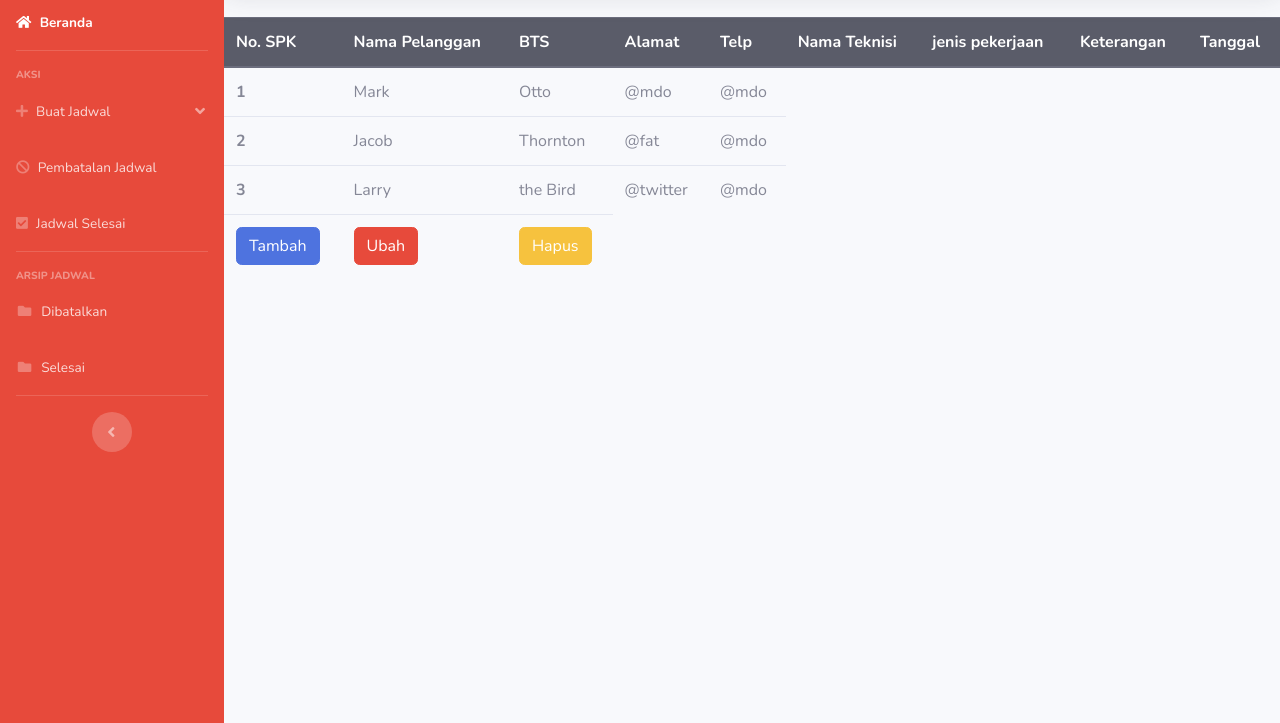
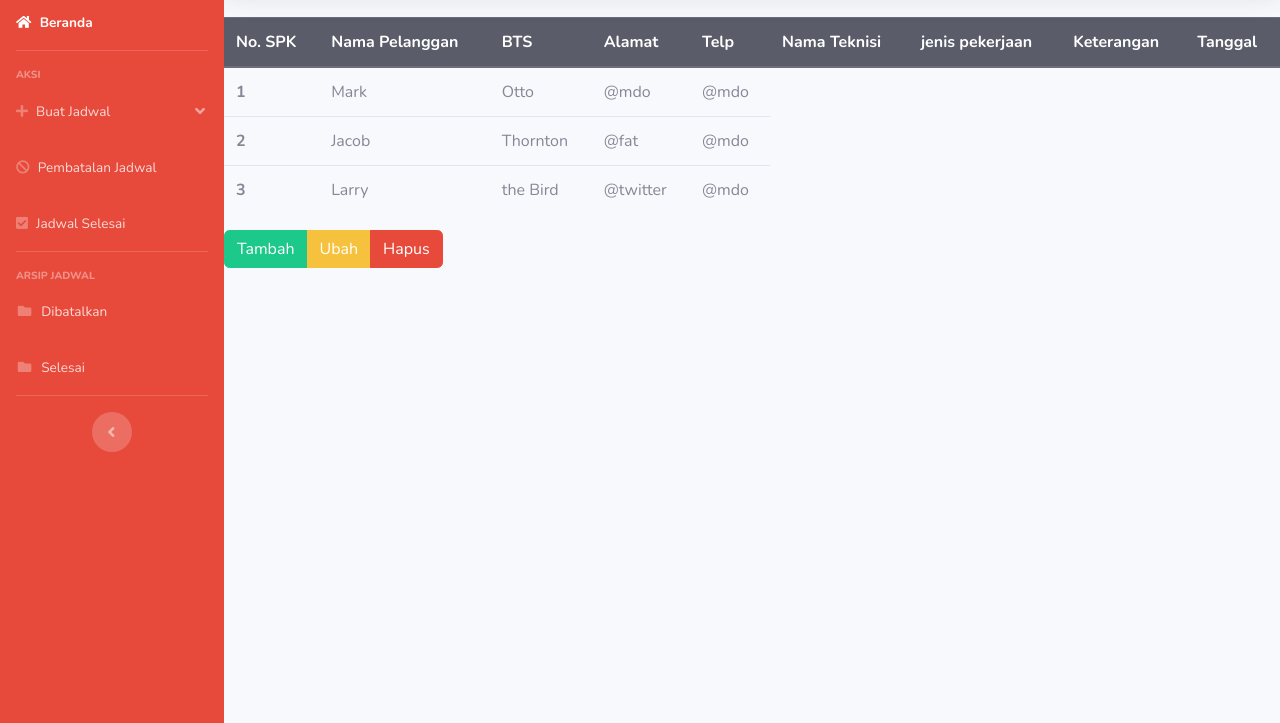
Before and after one commit to anggatonja/projekkpweb, a website with bundled scripts: page arsipbatal.html in a window 1280 px wide. Shown: the part 77-800 px from the top of the page. Built offline with nearby package versions, Linux system fonts and the light colour scheme.

Commit message:
push lagi

```diff
--- a/arsipbatal.html
+++ b/arsipbatal.html
@@ -352,14 +352,15 @@
               <td>@twitter</td>
               <td>@mdo</td>
             </tr>
-
-        <tr>
-        <td><button type="button" class="btn btn-primary">Tambah</button></td>
-        <td><button type="button" class="btn btn-danger">Ubah</button></td>
-        <td><button type="button" class="btn btn-warning">Hapus</button></td>
-        </tr>
       </tbody>
     </table>
+
+     <!---- Button Aksi---->
+     <div class="btn-group" role="group" aria-label="Basic example">
+      <button type="button" class="btn btn-success">Tambah</button>
+      <button type="button" class="btn btn-warning">Ubah</button>
+      <button type="button" class="btn btn-danger">Hapus</button>
+    </div>
 
           <!-- Bootstrap core JavaScript-->
   <script src="vendor/jquery/jquery.min.js"></script>
```
Also changed, not shown: arsipselesai.html (+7 -6 lines).
